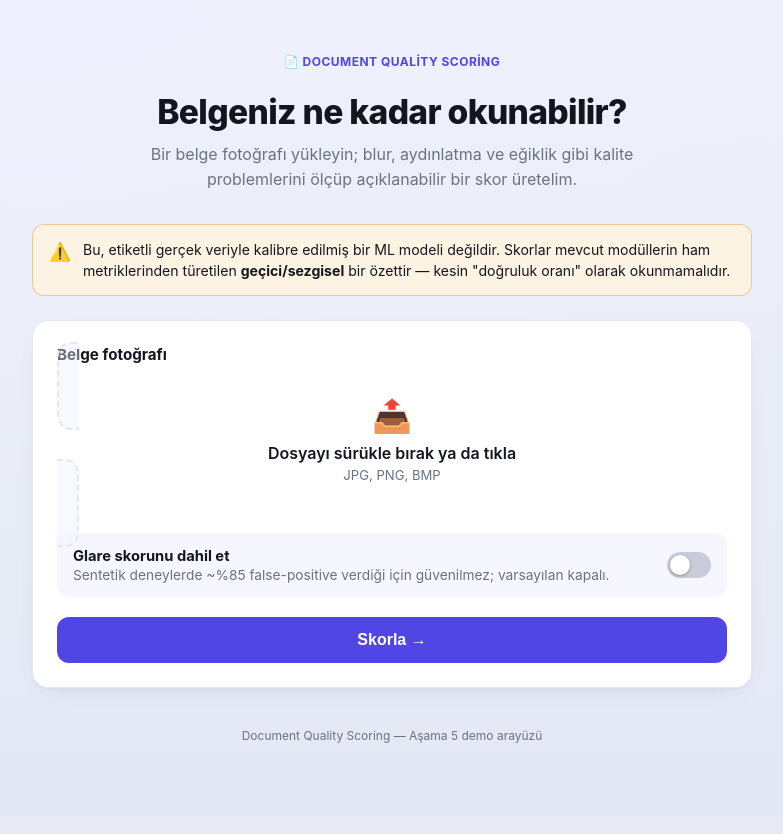
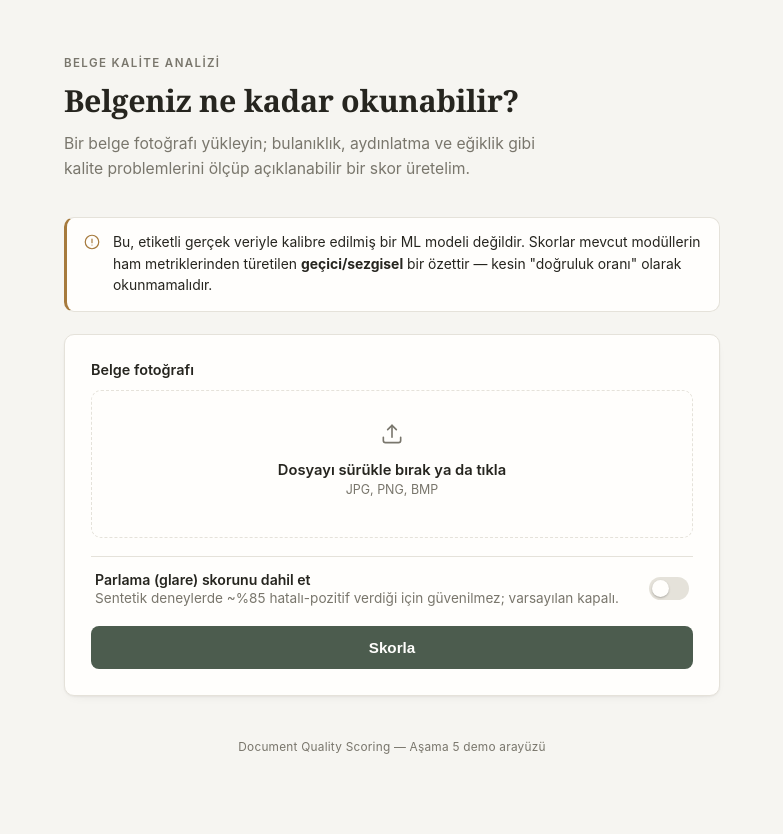
Before and after one commit to Aysenurkislioglu/document-quality-scoring, a Flask app: page / in a window 1280 px wide. Shown: the whole page, without its empty margins (248-1031 px from the left). Before the commit the page ends 743 px from the top, so only its background shows below. Run offline with Flask 3, Linux system fonts and the light colour scheme.

Commit message:
Tasarımı sadeleştir: emoji yerine SVG ikon, doğal/sakin renk paleti
- Tüm emoji'ler kaldırıldı; upload, uyarı, check, chevron ve modül
  ikonları (blur/darkness/skew/glare) minimal çizgi SVG'lerle değiştirildi
- Palet: parlak indigo/mor yerine sıcak kağıt tonu arka plan + soluk
  yeşilimsi (sage) vurgu rengi, muted good/warn/bad durum renkleri
- Başlıklarda serif font (Georgia/ui-serif) + sade sans gövde metni ile
  daha editoryal bir his
- Aşırı gradient/glow/stagger animasyon kaldırıldı, tek sade fade-in
- app.py: MODULE_LABELS içindeki emoji'ler temizlendi

```diff
--- a/app.py
+++ b/app.py
@@ -30,10 +30,10 @@ app = Flask(__name__)
 app.config["MAX_CONTENT_LENGTH"] = 16 * 1024 * 1024  # 16 MB üst sınır
 
 MODULE_LABELS = {
-    "blur": ("🔍 Bulanıklık (Blur)", "Yüksek skor = keskin/net görüntü"),
-    "darkness": ("💡 Aydınlatma (Darkness)", "Yüksek skor = yeterince aydınlık"),
-    "skew": ("📐 Eğiklik (Skew)", "Yüksek skor = belge düz, az eğik"),
-    "glare": ("✨ Parlama (Glare)", "GÜVENİLMEZ — yalnızca bilgi amaçlı"),
+    "blur": ("Bulanıklık", "Yüksek skor = keskin/net görüntü"),
+    "darkness": ("Aydınlatma", "Yüksek skor = yeterince aydınlık"),
+    "skew": ("Eğiklik", "Yüksek skor = belge düz, az eğik"),
+    "glare": ("Parlama", "Güvenilmez — yalnızca bilgi amaçlı"),
 }
 
 
--- a/templates/index.html
+++ b/templates/index.html
@@ -6,224 +6,216 @@
 <meta name="viewport" content="width=device-width, initial-scale=1">
 <style>
   :root {
-    --bg-0: #eef1f8;
-    --bg-1: #e3e8f5;
-    --card: #ffffff;
-    --card-border: #e4e7ef;
-    --text: #14161f;
-    --muted: #6b7280;
-    --accent: #4f46e5;
-    --accent-soft: #eef0fe;
-    --good: #16a34a;
-    --good-soft: #e9f9ef;
-    --warn: #d97706;
-    --warn-soft: #fdf3e3;
-    --bad: #dc2626;
-    --bad-soft: #fdecec;
-    --shadow: 0 1px 2px rgba(20,22,31,.04), 0 8px 24px -12px rgba(20,22,31,.12);
-    --radius: 16px;
+    --bg: #f6f5f1;
+    --card: #fffefc;
+    --border: #e5e2da;
+    --text: #26251f;
+    --muted: #79766c;
+    --accent: #4c5c4e;
+    --accent-soft: #ecefe9;
+    --good: #5c7a5c;
+    --good-soft: #eef2ec;
+    --warn: #a67a3d;
+    --warn-soft: #f5efe3;
+    --bad: #a24e42;
+    --bad-soft: #f6ece9;
+    --shadow: 0 1px 2px rgba(30,28,20,.05), 0 4px 14px -8px rgba(30,28,20,.12);
+    --radius: 10px;
+    --serif: ui-serif, Georgia, "Iowan Old Style", "Times New Roman", serif;
+    --sans: -apple-system, BlinkMacSystemFont, "Segoe UI", Helvetica, Arial, sans-serif;
   }
   @media (prefers-color-scheme: dark) {
     :root {
-      --bg-0: #0d0e13;
-      --bg-1: #14161f;
-      --card: #191b24;
-      --card-border: #2a2d3a;
-      --text: #eef0f6;
-      --muted: #9aa1b1;
-      --accent: #818cf8;
-      --accent-soft: #23253a;
-      --good: #34d399;
-      --good-soft: #10261d;
-      --warn: #fbbf24;
-      --warn-soft: #2b2210;
-      --bad: #f87171;
-      --bad-soft: #2b1414;
-      --shadow: 0 1px 2px rgba(0,0,0,.3), 0 12px 32px -14px rgba(0,0,0,.6);
+      --bg: #1a1917;
+      --card: #221f1c;
+      --border: #35322b;
+      --text: #eae7de;
+      --muted: #9c988c;
+      --accent: #94ac97;
+      --accent-soft: #262a25;
+      --good: #83a184;
+      --good-soft: #1f2620;
+      --warn: #c99a5f;
+      --warn-soft: #2a2318;
+      --bad: #c17c6d;
+      --bad-soft: #2a201c;
+      --shadow: 0 1px 2px rgba(0,0,0,.3), 0 6px 18px -10px rgba(0,0,0,.5);
     }
   }
   * { box-sizing: border-box; }
   html, body { margin: 0; padding: 0; }
   body {
-    font-family: "Inter", -apple-system, BlinkMacSystemFont, "Segoe UI", Helvetica, Arial, sans-serif;
-    background:
-      radial-gradient(1200px 600px at 15% -10%, var(--accent-soft), transparent),
-      linear-gradient(180deg, var(--bg-0), var(--bg-1));
+    font-family: var(--sans);
+    background: var(--bg);
     color: var(--text);
     min-height: 100vh;
   }
-  .wrap { max-width: 760px; margin: 0 auto; padding: 48px 20px 72px; }
+  .wrap { max-width: 700px; margin: 0 auto; padding: 56px 22px 80px; animation: fade .4s ease; }
+  @keyframes fade { from { opacity: 0; } to { opacity: 1; } }
 
-  .hero { text-align: center; margin-bottom: 32px; }
-  .hero .badge {
-    display: inline-flex; align-items: center; gap: 6px;
-    background: var(--accent-soft); color: var(--accent);
-    font-size: 0.75rem; font-weight: 700; letter-spacing: .04em;
-    padding: 6px 14px; border-radius: 999px; text-transform: uppercase;
-    margin-bottom: 16px;
+  .eyebrow {
+    font-size: 0.72rem; font-weight: 600; letter-spacing: .12em; text-transform: uppercase;
+    color: var(--muted); margin-bottom: 10px;
   }
+  .hero { margin-bottom: 36px; }
   .hero h1 {
-    font-size: 2.1rem; font-weight: 800; margin: 0 0 10px;
-    letter-spacing: -0.02em;
+    font-family: var(--serif); font-weight: 600; font-size: 1.9rem;
+    margin: 0 0 10px; letter-spacing: -0.01em; color: var(--text);
   }
-  .hero p { color: var(--muted); font-size: 1rem; max-width: 520px; margin: 0 auto; line-height: 1.55; }
+  .hero p { color: var(--muted); font-size: 0.98rem; max-width: 500px; line-height: 1.6; margin: 0; }
 
   .card {
     background: var(--card);
-    border: 1px solid var(--card-border);
+    border: 1px solid var(--border);
     border-radius: var(--radius);
     box-shadow: var(--shadow);
-    padding: 24px;
-    margin-bottom: 20px;
-    opacity: 0;
-    animation: rise .5s ease forwards;
+    padding: 26px;
+    margin-bottom: 18px;
   }
-  .card:nth-of-type(2) { animation-delay: .06s; }
-  .card:nth-of-type(3) { animation-delay: .12s; }
-  .card:nth-of-type(4) { animation-delay: .18s; }
-  @keyframes rise { from { opacity: 0; transform: translateY(10px); } to { opacity: 1; transform: translateY(0); } }
 
   .banner {
     display: flex; gap: 12px; align-items: flex-start;
-    background: var(--warn-soft); border: 1px solid color-mix(in srgb, var(--warn) 35%, transparent);
-    border-radius: 12px; padding: 14px 16px; font-size: 0.88rem; line-height: 1.5;
-    margin-bottom: 24px; color: var(--text);
+    background: var(--card); border: 1px solid var(--border); border-left: 3px solid var(--warn);
+    border-radius: var(--radius); padding: 14px 16px; font-size: 0.87rem; line-height: 1.55;
+    margin-bottom: 22px; color: var(--text);
   }
-  .banner .icon { font-size: 1.1rem; flex-shrink: 0; }
+  .banner .icon { color: var(--warn); flex-shrink: 0; margin-top: 1px; }
+  .banner svg { width: 18px; height: 18px; }
 
-  form label.field-label { font-weight: 700; display: block; margin-bottom: 12px; font-size: 0.95rem; }
+  form label.field-label {
+    font-weight: 600; display: block; margin-bottom: 12px; font-size: 0.9rem; color: var(--text);
+  }
 
   .dropzone {
-    border: 2px dashed var(--card-border);
-    border-radius: 14px;
-    padding: 32px 20px;
+    display: block;
+    border: 1.5px dashed var(--border);
+    border-radius: var(--radius);
+    padding: 30px 20px;
     text-align: center;
     cursor: pointer;
     transition: border-color .15s, background .15s;
-    background: color-mix(in srgb, var(--accent-soft) 40%, transparent);
   }
   .dropzone:hover, .dropzone.dragover { border-color: var(--accent); background: var(--accent-soft); }
-  .dropzone .dz-icon { font-size: 2rem; margin-bottom: 8px; }
-  .dropzone .dz-text { font-weight: 600; }
-  .dropzone .dz-hint { color: var(--muted); font-size: 0.82rem; margin-top: 4px; }
-  .dropzone .dz-filename { color: var(--accent); font-weight: 600; margin-top: 10px; font-size: 0.88rem; word-break: break-all; }
+  .dropzone svg { width: 26px; height: 26px; color: var(--muted); margin-bottom: 10px; }
+  .dropzone .dz-text { font-weight: 600; font-size: 0.92rem; }
+  .dropzone .dz-hint { color: var(--muted); font-size: 0.78rem; margin-top: 3px; }
+  .dropzone .dz-filename { color: var(--accent); font-weight: 600; margin-top: 10px; font-size: 0.85rem; word-break: break-all; }
   input[type=file] { display: none; }
 
   .toggle-row {
-    display: flex; align-items: center; justify-content: space-between; gap: 12px;
-    margin-top: 20px; padding: 14px 16px; background: color-mix(in srgb, var(--accent-soft) 50%, transparent);
-    border-radius: 12px;
+    display: flex; align-items: center; justify-content: space-between; gap: 14px;
+    margin-top: 18px; padding: 14px 4px 0;
+    border-top: 1px solid var(--border);
   }
-  .toggle-row .label-block { font-size: 0.86rem; }
-  .toggle-row .label-block strong { display: block; font-size: 0.92rem; margin-bottom: 2px; }
+  .toggle-row .label-block { font-size: 0.85rem; }
+  .toggle-row .label-block strong { display: block; font-size: 0.88rem; margin-bottom: 2px; font-weight: 600; }
   .toggle-row .label-block span { color: var(--muted); }
-  .switch { position: relative; width: 44px; height: 26px; flex-shrink: 0; }
+  .switch { position: relative; width: 40px; height: 23px; flex-shrink: 0; }
   .switch input { opacity: 0; width: 0; height: 0; }
-  .slider {
-    position: absolute; inset: 0; background: #c8ccd8; border-radius: 999px; cursor: pointer; transition: .15s;
-  }
+  .slider { position: absolute; inset: 0; background: var(--border); border-radius: 999px; cursor: pointer; transition: .15s; }
   .slider::before {
-    content: ""; position: absolute; width: 20px; height: 20px; left: 3px; top: 3px;
-    background: white; border-radius: 50%; transition: .15s; box-shadow: 0 1px 3px rgba(0,0,0,.3);
+    content: ""; position: absolute; width: 17px; height: 17px; left: 3px; top: 3px;
+    background: var(--card); border-radius: 50%; transition: .15s; box-shadow: 0 1px 2px rgba(0,0,0,.25);
   }
   .switch input:checked + .slider { background: var(--accent); }
-  .switch input:checked + .slider::before { transform: translateX(18px); }
+  .switch input:checked + .slider::before { transform: translateX(17px); }
 
   button.submit-btn {
     width: 100%; margin-top: 20px;
-    background: var(--accent); color: white; border: none;
-    padding: 14px 20px; border-radius: 12px; font-size: 1rem; font-weight: 700;
-    cursor: pointer; transition: transform .12s, opacity .12s;
+    background: var(--accent); color: var(--card); border: none;
+    padding: 13px 20px; border-radius: 8px; font-size: 0.95rem; font-weight: 600;
+    cursor: pointer; transition: opacity .12s;
   }
-  button.submit-btn:hover { opacity: .92; transform: translateY(-1px); }
-  button.submit-btn:active { transform: translateY(0); }
+  button.submit-btn:hover { opacity: .88; }
 
   .error-card { color: var(--bad); font-weight: 600; }
 
   img.preview {
-    width: 100%; display: block; border-radius: 12px; max-height: 380px; object-fit: contain;
-    background: repeating-conic-gradient(#0000 0 90deg, #00000008 0 180deg) 0 0/20px 20px;
+    width: 100%; display: block; border-radius: 8px; max-height: 360px; object-fit: contain; background: var(--bg);
   }
 
-  .overall-card { text-align: center; padding: 36px 24px; }
-  .gauge-wrap { position: relative; width: 180px; height: 180px; margin: 0 auto 16px; }
-  .gauge-wrap svg { width: 100%; height: 100%; transform: rotate(-90deg); }
-  .gauge-track { fill: none; stroke: var(--card-border); stroke-width: 12; }
-  .gauge-fill { fill: none; stroke-width: 12; stroke-linecap: round; transition: stroke-dashoffset 1s cubic-bezier(.4,0,.2,1); }
+  .overall-card { text-align: center; padding: 34px 24px; }
+  .gauge-wrap { position: relative; width: 156px; height: 156px; margin: 0 auto 18px; }
+  .gauge-wrap svg.gauge-svg { width: 100%; height: 100%; transform: rotate(-90deg); }
+  .gauge-track { fill: none; stroke: var(--border); stroke-width: 8; }
+  .gauge-fill { fill: none; stroke-width: 8; stroke-linecap: round; transition: stroke-dashoffset 1s cubic-bezier(.4,0,.2,1); }
   .gauge-fill.good { stroke: var(--good); }
   .gauge-fill.warn { stroke: var(--warn); }
   .gauge-fill.bad { stroke: var(--bad); }
-  .gauge-center {
-    position: absolute; inset: 0; display: flex; flex-direction: column; align-items: center; justify-content: center;
-  }
-  .gauge-center .num { font-size: 2.3rem; font-weight: 800; letter-spacing: -.02em; }
-  .gauge-center .denom { font-size: 0.78rem; color: var(--muted); font-weight: 600; }
+  .gauge-center { position: absolute; inset: 0; display: flex; flex-direction: column; align-items: center; justify-content: center; }
+  .gauge-center .num { font-family: var(--serif); font-size: 2.2rem; font-weight: 600; letter-spacing: -.01em; }
+  .gauge-center .denom { font-size: 0.72rem; color: var(--muted); font-weight: 600; }
   .verdict-pill {
-    display: inline-flex; align-items: center; gap: 6px; font-weight: 700; font-size: 0.95rem;
-    padding: 6px 16px; border-radius: 999px;
+    display: inline-flex; align-items: center; gap: 6px; font-weight: 600; font-size: 0.9rem;
+    padding: 5px 14px; border-radius: 999px;
   }
   .verdict-pill.good { background: var(--good-soft); color: var(--good); }
   .verdict-pill.warn { background: var(--warn-soft); color: var(--warn); }
   .verdict-pill.bad { background: var(--bad-soft); color: var(--bad); }
 
-  .section-title { font-size: 1.05rem; font-weight: 800; margin: 0 0 16px; }
+  .section-title { font-family: var(--serif); font-size: 1.15rem; font-weight: 600; margin: 0 0 18px; }
 
-  .module-row { padding: 16px 0; border-bottom: 1px solid var(--card-border); }
-  .module-row:last-child { border-bottom: none; }
-  .module-top { display: flex; justify-content: space-between; align-items: center; gap: 16px; margin-bottom: 10px; }
-  .module-name { font-weight: 700; font-size: 0.95rem; }
-  .module-hint { color: var(--muted); font-size: 0.8rem; margin-top: 2px; }
-  .module-score-num { font-size: 1.5rem; font-weight: 800; min-width: 56px; text-align: right; }
+  .module-row { padding: 18px 0; border-bottom: 1px solid var(--border); }
+  .module-row:first-child { padding-top: 0; }
+  .module-row:last-child { border-bottom: none; padding-bottom: 0; }
+  .module-top { display: flex; align-items: flex-start; gap: 12px; margin-bottom: 12px; }
+  .module-icon { color: var(--muted); flex-shrink: 0; margin-top: 2px; }
+  .module-icon svg { width: 18px; height: 18px; }
+  .module-text { flex: 1; }
+  .module-name { font-weight: 600; font-size: 0.92rem; }
+  .module-hint { color: var(--muted); font-size: 0.78rem; margin-top: 2px; }
+  .module-score-num { font-size: 1.35rem; font-weight: 600; min-width: 48px; text-align: right; font-family: var(--serif); }
   .module-score-num.good { color: var(--good); }
   .module-score-num.warn { color: var(--warn); }
   .module-score-num.bad { color: var(--bad); }
 
-  .bar-track { height: 8px; border-radius: 999px; background: var(--card-border); overflow: hidden; margin-bottom: 8px; }
+  .bar-track { height: 5px; border-radius: 999px; background: var(--border); overflow: hidden; margin-bottom: 8px; }
   .bar-fill { height: 100%; border-radius: 999px; transition: width 1s cubic-bezier(.4,0,.2,1); }
   .bar-fill.good { background: var(--good); }
   .bar-fill.warn { background: var(--warn); }
   .bar-fill.bad { background: var(--bad); }
 
-  .module-raw { color: var(--muted); font-size: 0.78rem; }
-  .module-flag { color: var(--muted); font-size: 0.78rem; font-style: italic; }
+  .module-raw { color: var(--muted); font-size: 0.76rem; }
+  .module-flag { color: var(--muted); font-size: 0.76rem; font-style: italic; margin-top: 2px; }
 
   details { margin-top: 10px; }
   summary {
-    cursor: pointer; color: var(--accent); font-size: 0.82rem; font-weight: 700;
-    list-style: none; display: flex; align-items: center; gap: 4px;
+    cursor: pointer; color: var(--accent); font-size: 0.8rem; font-weight: 600;
+    list-style: none; display: flex; align-items: center; gap: 5px;
   }
   summary::-webkit-details-marker { display: none; }
-  summary::before { content: "▸"; transition: transform .15s; font-size: 0.7rem; }
-  details[open] summary::before { transform: rotate(90deg); }
+  summary svg { width: 12px; height: 12px; transition: transform .15s; }
+  details[open] summary svg { transform: rotate(90deg); }
 
-  .method-table { width: 100%; margin-top: 12px; font-size: 0.82rem; }
+  .method-table { width: 100%; margin-top: 12px; font-size: 0.8rem; }
   .method-item { padding: 8px 0; }
-  .method-item .method-head { display: flex; justify-content: space-between; margin-bottom: 5px; }
-  .method-item .method-name { font-weight: 600; }
-  .method-item.used .method-name::after {
-    content: " ✅ füzyonda kullanılan"; color: var(--good); font-weight: 500; font-size: 0.72rem;
-  }
-  .method-item .method-value { font-variant-numeric: tabular-nums; font-weight: 700; color: var(--muted); }
-  .mini-bar-track { height: 5px; border-radius: 999px; background: var(--card-border); overflow: hidden; }
-  .mini-bar-fill { height: 100%; border-radius: 999px; background: var(--accent); opacity: .55; }
-  .method-item.used .mini-bar-fill { opacity: 1; }
-  .method-note { color: var(--muted); font-size: 0.78rem; margin-top: 10px; line-height: 1.5; }
+  .method-item .method-head { display: flex; justify-content: space-between; align-items: center; margin-bottom: 5px; gap: 8px; }
+  .method-item .method-name { font-weight: 600; display: flex; align-items: center; gap: 5px; }
+  .method-item .method-name .check { color: var(--good); flex-shrink: 0; }
+  .method-item .method-name .check svg { width: 12px; height: 12px; display: block; }
+  .method-item .method-value { font-variant-numeric: tabular-nums; font-weight: 600; color: var(--muted); white-space: nowrap; }
+  .mini-bar-track { height: 4px; border-radius: 999px; background: var(--border); overflow: hidden; }
+  .mini-bar-fill { height: 100%; border-radius: 999px; background: var(--muted); }
+  .method-item.used .mini-bar-fill { background: var(--accent); }
+  .method-note { color: var(--muted); font-size: 0.78rem; margin-top: 10px; line-height: 1.55; }
 
-  .notes { color: var(--muted); font-size: 0.78rem; text-align: center; line-height: 1.6; margin-top: 8px; }
-  footer { color: var(--muted); font-size: 0.75rem; text-align: center; margin-top: 40px; }
+  .notes { color: var(--muted); font-size: 0.78rem; text-align: center; line-height: 1.6; margin-top: 4px; }
+  footer { color: var(--muted); font-size: 0.74rem; text-align: center; margin-top: 44px; letter-spacing: .02em; }
 </style>
 </head>
 <body>
   <div class="wrap">
     <div class="hero">
-      <span class="badge">📄 Document Quality Scoring</span>
+      <div class="eyebrow">Belge kalite analizi</div>
       <h1>Belgeniz ne kadar okunabilir?</h1>
-      <p>Bir belge fotoğrafı yükleyin; blur, aydınlatma ve eğiklik gibi kalite
-        problemlerini ölçüp açıklanabilir bir skor üretelim.</p>
+      <p>Bir belge fotoğrafı yükleyin; bulanıklık, aydınlatma ve eğiklik gibi
+        kalite problemlerini ölçüp açıklanabilir bir skor üretelim.</p>
     </div>
 
     <div class="banner">
-      <span class="icon">⚠️</span>
+      <span class="icon">
+        <svg viewBox="0 0 24 24" fill="none" stroke="currentColor" stroke-width="1.6" stroke-linecap="round" stroke-linejoin="round"><circle cx="12" cy="12" r="9"/><line x1="12" y1="8" x2="12" y2="13"/><line x1="12" y1="16" x2="12.01" y2="16"/></svg>
+      </span>
       <span>Bu, etiketli gerçek veriyle kalibre edilmiş bir ML modeli değildir.
         Skorlar mevcut modüllerin ham metriklerinden türetilen
         <strong>geçici/sezgisel</strong> bir özettir — kesin "doğruluk oranı"
@@ -235,7 +227,7 @@
         <label class="field-label" for="document">Belge fotoğrafı</label>
 
         <label class="dropzone" id="dropzone" for="document">
-          <div class="dz-icon">📤</div>
+          <svg viewBox="0 0 24 24" fill="none" stroke="currentColor" stroke-width="1.5" stroke-linecap="round" stroke-linejoin="round"><path d="M12 15V4"/><path d="M8 8l4-4 4 4"/><path d="M4 15v3a2 2 0 002 2h12a2 2 0 002-2v-3"/></svg>
           <div class="dz-text">Dosyayı sürükle bırak ya da tıkla</div>
           <div class="dz-hint">JPG, PNG, BMP</div>
           <div class="dz-filename" id="dz-filename"></div>
@@ -244,8 +236,8 @@
 
         <div class="toggle-row">
           <div class="label-block">
-            <strong>Glare skorunu dahil et</strong>
-            <span>Sentetik deneylerde ~%85 false-positive verdiği için güvenilmez; varsayılan kapalı.</span>
+            <strong>Parlama (glare) skorunu dahil et</strong>
+            <span>Sentetik deneylerde ~%85 hatalı-pozitif verdiği için güvenilmez; varsayılan kapalı.</span>
           </div>
           <label class="switch">
             <input type="checkbox" name="include_glare" {% if include_glare %}checked{% endif %}>
@@ -253,7 +245,7 @@
           </label>
         </div>
 
-        <button type="submit" class="submit-btn">Skorla →</button>
+        <button type="submit" class="submit-btn">Skorla</button>
       </form>
     </div>
 
@@ -267,7 +259,7 @@
 
         <div class="card overall-card">
           <div class="gauge-wrap">
-            <svg viewBox="0 0 120 120">
+            <svg class="gauge-svg" viewBox="0 0 120 120">
               <circle class="gauge-track" cx="60" cy="60" r="52"></circle>
               <circle class="gauge-fill {{ result.verdict_class }}" id="gauge-fill" cx="60" cy="60" r="52"
                 stroke-dasharray="326.7" stroke-dashoffset="326.7"
@@ -282,7 +274,7 @@
         </div>
 
         <div class="card">
-          <h2 class="section-title">Modül Bazlı Detay</h2>
+          <h2 class="section-title">Modül bazlı detay</h2>
           {% for key in module_order %}
             {% set comp = result.components[key] %}
             {% set label, hint = module_labels[key] %}
@@ -290,7 +282,18 @@
             {% set sclass = "good" if comp.score >= 70 else ("warn" if comp.score >= 40 else "bad") %}
             <div class="module-row">
               <div class="module-top">
-                <div>
+                <span class="module-icon">
+                  {% if key == "blur" %}
+                    <svg viewBox="0 0 24 24" fill="none" stroke="currentColor" stroke-width="1.5" stroke-linecap="round" stroke-linejoin="round"><path d="M4 8V5a1 1 0 011-1h3"/><path d="M20 8V5a1 1 0 00-1-1h-3"/><path d="M4 16v3a1 1 0 001 1h3"/><path d="M20 16v3a1 1 0 01-1 1h-3"/><circle cx="12" cy="12" r="3"/></svg>
+                  {% elif key == "darkness" %}
+                    <svg viewBox="0 0 24 24" fill="none" stroke="currentColor" stroke-width="1.5" stroke-linecap="round" stroke-linejoin="round"><circle cx="12" cy="12" r="4"/><path d="M12 2.5v2.2M12 19.3v2.2M4.2 12H2M22 12h-2.2M5.6 5.6l1.5 1.5M16.9 16.9l1.5 1.5M5.6 18.4l1.5-1.5M16.9 7.1l1.5-1.5"/></svg>
+                  {% elif key == "skew" %}
+                    <svg viewBox="0 0 24 24" fill="none" stroke="currentColor" stroke-width="1.5" stroke-linecap="round" stroke-linejoin="round"><path d="M4 12a8 8 0 1 1 2.7 6"/><path d="M4 17v-5h5"/></svg>
+                  {% else %}
+                    <svg viewBox="0 0 24 24" fill="currentColor"><path d="M12 3l1.4 5.6L19 10l-5.6 1.4L12 17l-1.4-5.6L5 10l5.6-1.4z"/></svg>
+                  {% endif %}
+                </span>
+                <div class="module-text">
                   <div class="module-name">{{ label }}</div>
                   <div class="module-hint">{{ hint }}</div>
                 </div>
@@ -303,12 +306,22 @@
               {% endif %}
 
               <details>
-                <summary>Bu modülde yöntemler nasıl karşılaştırılıyor?</summary>
+                <summary>
+                  <svg viewBox="0 0 24 24" fill="none" stroke="currentColor" stroke-width="2" stroke-linecap="round" stroke-linejoin="round"><polyline points="9 6 15 12 9 18"/></svg>
+                  Bu modülde yöntemler nasıl karşılaştırılıyor?
+                </summary>
                 <div class="method-table">
                   {% for method_name, method_value in mc.methods.items() %}
                     <div class="method-item {% if method_name == mc.used_in_overall %}used{% endif %}">
                       <div class="method-head">
-                        <span class="method-name">{{ method_name }}</span>
+                        <span class="method-name">
+                          {% if method_name == mc.used_in_overall %}
+                            <span class="check">
+                              <svg viewBox="0 0 24 24" fill="none" stroke="currentColor" stroke-width="2.5" stroke-linecap="round" stroke-linejoin="round"><polyline points="4 12 9 17 20 6"/></svg>
+                            </span>
+                          {% endif %}
+                          {{ method_name }}
+                        </span>
                         <span class="method-value">{{ method_value }}</span>
                       </div>
                       <div class="mini-bar-track"><div class="mini-bar-fill" data-mbar style="width: 0%"></div></div>
@@ -329,13 +342,12 @@
   </div>
 
 <script>
-  // Dosya seçimi / drag&drop
   const input = document.getElementById("document");
   const dropzone = document.getElementById("dropzone");
   const filenameEl = document.getElementById("dz-filename");
 
   input.addEventListener("change", () => {
-    if (input.files.length) filenameEl.textContent = "✓ " + input.files[0].name;
+    if (input.files.length) filenameEl.textContent = input.files[0].name;
   });
   ["dragenter", "dragover"].forEach(evt =>
     dropzone.addEventListener(evt, e => { e.preventDefault(); dropzone.classList.add("dragover"); })
@@ -346,11 +358,10 @@
   dropzone.addEventListener("drop", e => {
     if (e.dataTransfer.files.length) {
       input.files = e.dataTransfer.files;
-      filenameEl.textContent = "✓ " + e.dataTransfer.files[0].name;
+      filenameEl.textContent = e.dataTransfer.files[0].name;
     }
   });
 
-  // Gauge animasyonu (sayfa yüklendikten hemen sonra hedef değere geçiş yapar)
   const gaugeFill = document.getElementById("gauge-fill");
   if (gaugeFill) {
     requestAnimationFrame(() => {
@@ -360,8 +371,6 @@
     });
   }
 
-  // Yöntem karşılaştırma mini-barları: aynı modül içinde en yüksek mutlak
-  // değere göre göreceli genişlik (yalnızca görsel karşılaştırma amaçlı).
   document.querySelectorAll(".method-table").forEach(table => {
     const items = [...table.querySelectorAll(".method-item")];
     const nums = items.map(it => {
```
